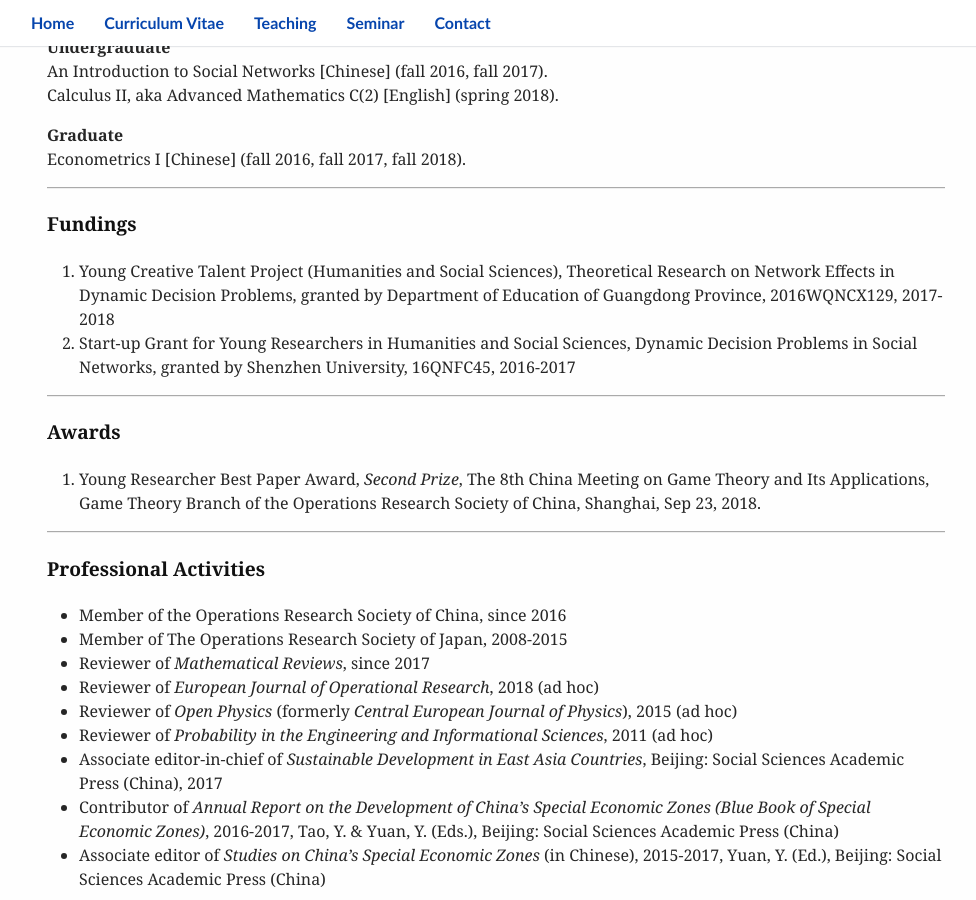
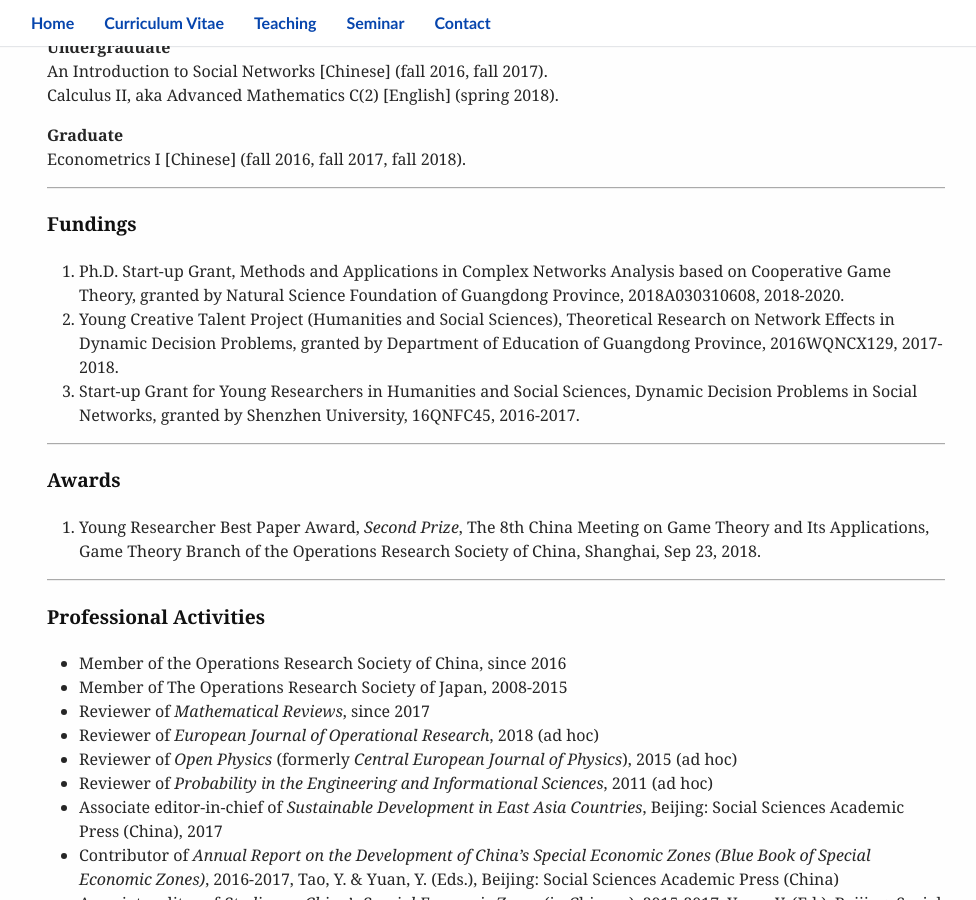
Before and after one commit to huangjp28/huangjp28.github.io, a Jekyll site: the page built from _pages/01_CV.md, in a window 1280 px wide and 900 px high, scrolled down 1861 px. Shown: the whole window, without its empty margins (144-1120 px from the left). Built offline with Jekyll 4.4.1, drawn with Linux system fonts in a browser that asks for light colours; some web fonts are replaced.

Commit message:
update 20181010

```diff
--- a/_pages/01_CV.md
+++ b/_pages/01_CV.md
@@ -77,8 +77,9 @@ Econometrics I [Chinese] (fall 2016, fall 2017, fall 2018).
 ---
 #### Fundings
 
-1. Young Creative Talent Project (Humanities and Social Sciences), Theoretical Research on Network Effects in Dynamic Decision Problems, granted by Department of Education of Guangdong Province, 2016WQNCX129, 2017-2018
-2. Start-up Grant for Young Researchers in Humanities and Social Sciences, Dynamic Decision Problems in Social Networks, granted by Shenzhen University, 16QNFC45, 2016-2017
+1. Ph.D. Start-up Grant, Methods and Applications in Complex Networks Analysis based on Cooperative Game Theory, granted by Natural Science Foundation of Guangdong Province, 2018A030310608, 2018-2020.
+2. Young Creative Talent Project (Humanities and Social Sciences), Theoretical Research on Network Effects in Dynamic Decision Problems, granted by Department of Education of Guangdong Province, 2016WQNCX129, 2017-2018.
+3. Start-up Grant for Young Researchers in Humanities and Social Sciences, Dynamic Decision Problems in Social Networks, granted by Shenzhen University, 16QNFC45, 2016-2017.
 
 
 ---
```
Also changed, not shown: _teaching/01_econometrics.md (+1 -0 lines), 1 other file.
